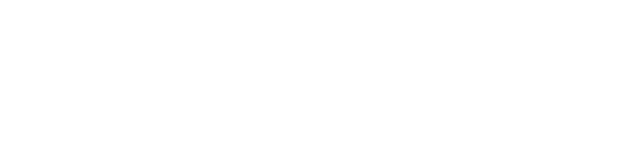
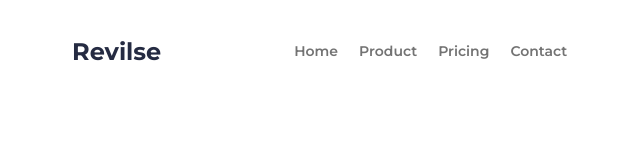
Before and after one commit to kotymurk/Relvise, a plain HTML site: page index.html in a window 1280 px wide. Shown: the whole page, without its empty margins (45-685 px from the left). Drawn offline with Linux system fonts and the light colour scheme.

Commit message:
first commit

```diff
--- a/css/style.css
+++ b/css/style.css
@@ -0,0 +1,130 @@
+/* Обнуление */
+*,
+*::before,
+*::after {
+  padding: 0;
+  margin: 0;
+  border: 0;
+  box-sizing: border-box;
+}
+
+a {
+  text-decoration: none;
+}
+
+ul,
+ol,
+li {
+  list-style: none;
+}
+
+img {
+  vertical-align: top;
+}
+
+h1,
+h2,
+h3,
+h4,
+h5,
+h6 {
+  font-weight: inherit;
+  font-size: inherit;
+}
+
+html,
+body {
+  height: 100%;
+  line-height: 1;
+  font-size: 14px;
+  color: #252b42;
+  font-weight: 500;
+  font-family: Montserrat, sans-serif;
+}
+
+.wrapper {
+  min-height: 100%;
+  overflow: hidden;
+}
+
+._container {
+  max-width: 1046px;
+  padding: 0px 15px;
+  margin: 0 auto;
+  box-sizing: content-box;
+}
+
+/* -------------header-------------------------------------- */
+
+.header {
+  position: absolute;
+  width: 100%;
+  left: 0;
+  top: 0;
+  z-index: 50;
+}
+
+.header_container {
+  display: flex;
+  min-height: 104px;
+  align-items: center;
+}
+
+@media (max-width: 479px) {
+  .header_container {
+    min-height: 70px;
+  }
+}
+
+.header_logo {
+  font-size: 24px;
+  font-weight: 700;
+  color: inherit;
+}
+
+.header_menu {
+  margin: 0px 0px 0px 133px;
+}
+
+@media (max-width: 992px) {
+  .header_menu {
+    margin: 0px 0px 0px 80px;
+  }
+}
+
+@media (max-width: 767px) {
+  .header_menu {
+    margin: 0px 0px 0px 40px;
+  }
+}
+
+@media (max-width: 479px) {
+  .header_menu {
+    margin: 0px 0px 0px 20px;
+  }
+}
+
+.menu {
+  padding: 5px 0px;
+}
+
+.menu_list {
+  flex-wrap: wrap;
+  display: flex;
+}
+
+.menu_item:not(:last-child) {
+  margin: 0px 21px 0px 0px;
+}
+
+.menu_link {
+  color: #737373;
+  font-weight: 600;
+  line-height: 171%;
+}
+
+@media (max-width: 479px) {
+  .menu_link {
+    font-size: 18px;
+  }
+}
--- a/index.html
+++ b/index.html
@@ -3,13 +3,35 @@
   <head>
     <meta charset="UTF-8" />
     <meta name="viewport" content="width=device-width, initial-scale=1.0" />
+    <link
+      href="https://fonts.googleapis.com/css?family=Montserrat:500,600,700,800&display=swap"
+      rel="stylesheet"
+    />
     <link rel="stylesheet" href="css/style.css" />
     <title>Relvise</title>
   </head>
   <body>
     <div class="wrapper">
-      <header>
-        <h1></h1>
+      <header class="header">
+        <div class="header_container _container">
+          <a href="" class="header_logo"> Revilse </a>
+          <nav class="header_menu menu">
+            <ul class="menu_list">
+              <li class="menu_item">
+                <a href="" class="menu_link">Home</a>
+              </li>
+              <li class="menu_item">
+                <a href="" class="menu_link">Product</a>
+              </li>
+              <li class="menu_item">
+                <a href="" class="menu_link">Pricing</a>
+              </li>
+              <li class="menu_item">
+                <a href="" class="menu_link">Contact</a>
+              </li>
+            </ul>
+          </nav>
+        </div>
       </header>
     </div>
     <script src="js/script.js"></script>
```
